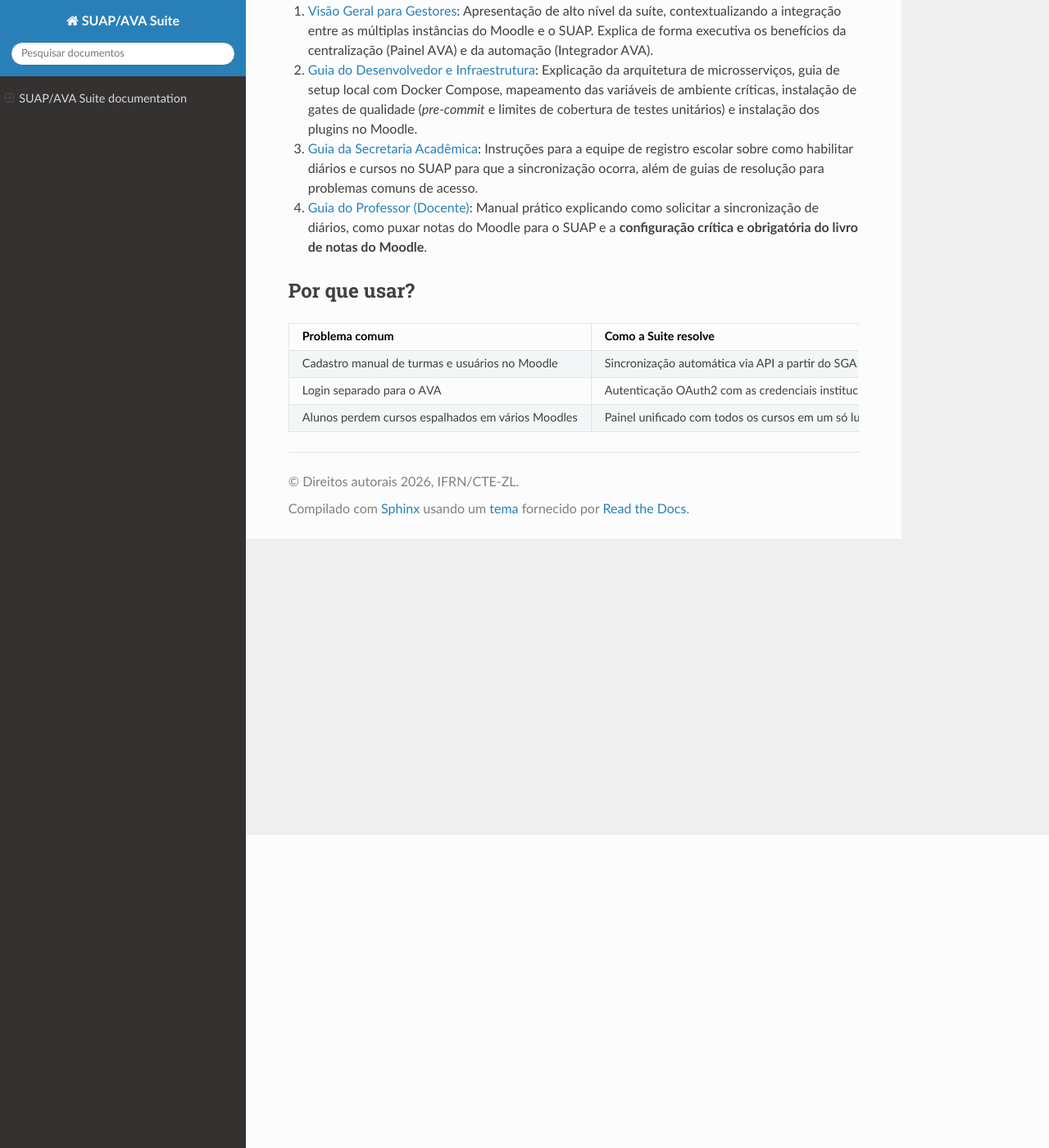
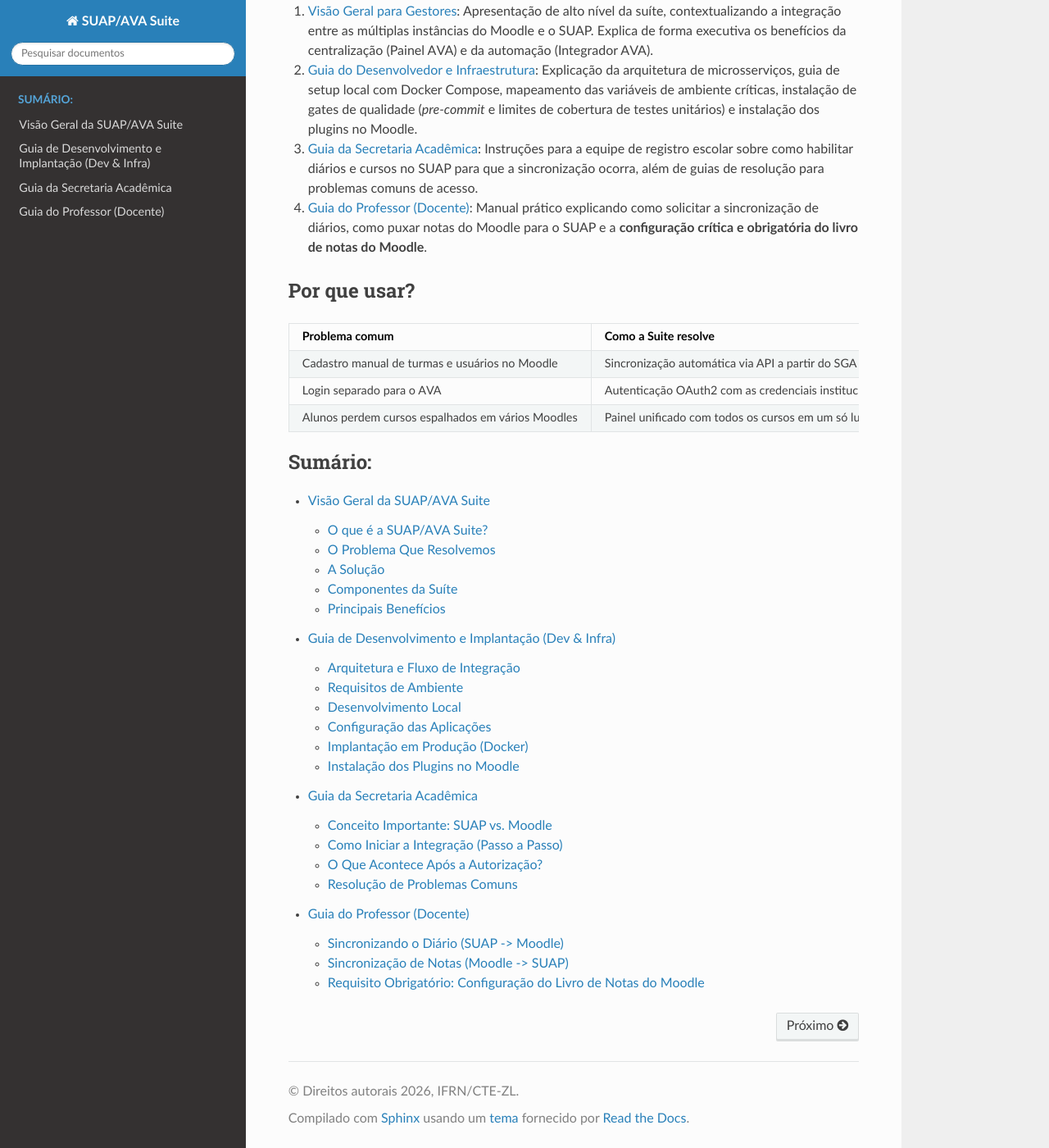
Before and after one commit to suap-ava-suite/suap-ava-suite.github.io, a Sphinx documentation site: the page built from source/index.rst, in a window 1280 px wide and 1400 px high, scrolled down 382 px. Shown: the whole window at 82% size. Built offline with Sphinx 7.4.7 and the Read the Docs theme 3.1.0, drawn with Linux system fonts in a browser that asks for light colours.

Commit message:
doc: add table of contents to improve navigation in documentation

```diff
--- a/source/index.rst
+++ b/source/index.rst
@@ -29,3 +29,12 @@
 +---------------------------------------------------+-------------------------------------------------------+
 | Alunos perdem cursos espalhados em vários Moodles | Painel unificado com todos os cursos em um só lugar   |
 +---------------------------------------------------+-------------------------------------------------------+
+
+.. toctree::
+   :maxdepth: 2
+   :caption: Sumário:
+
+   visao_geral
+   desenvolvimento_implantacao
+   secretaria
+   professor
```
